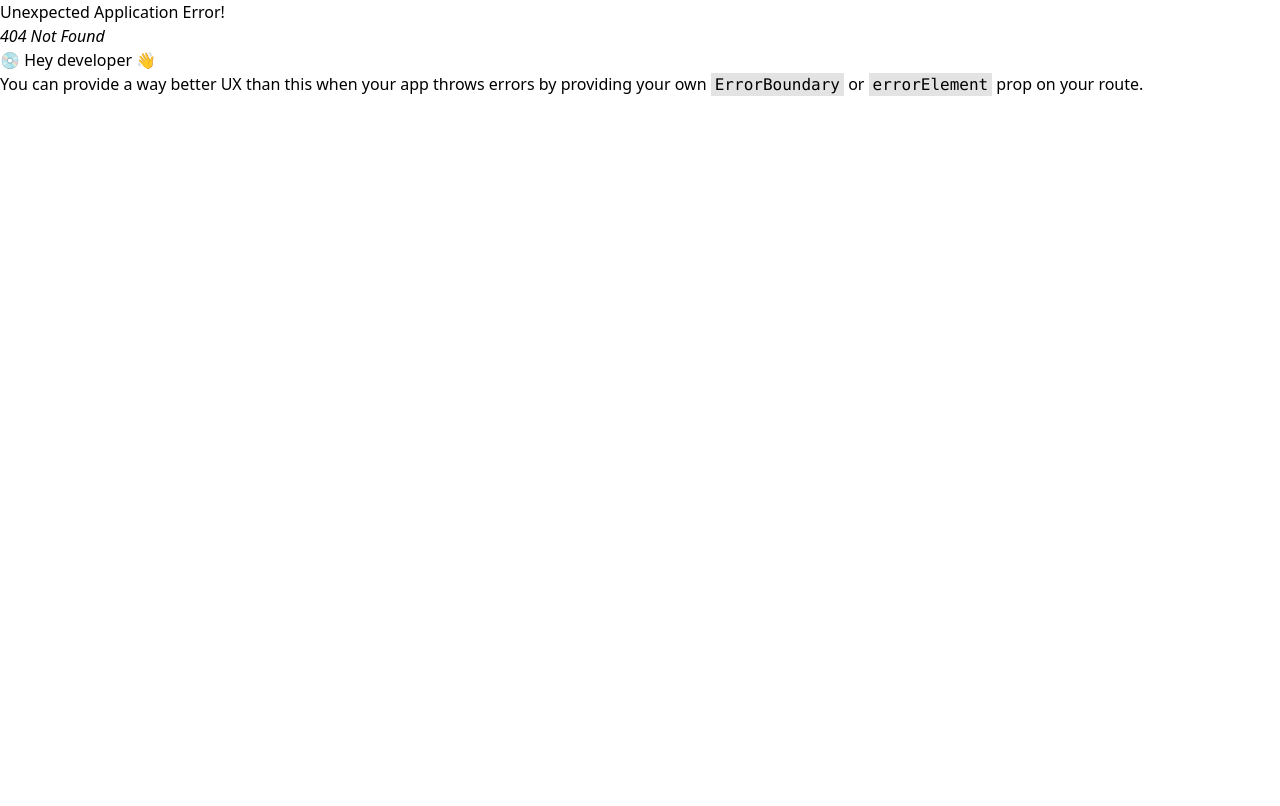
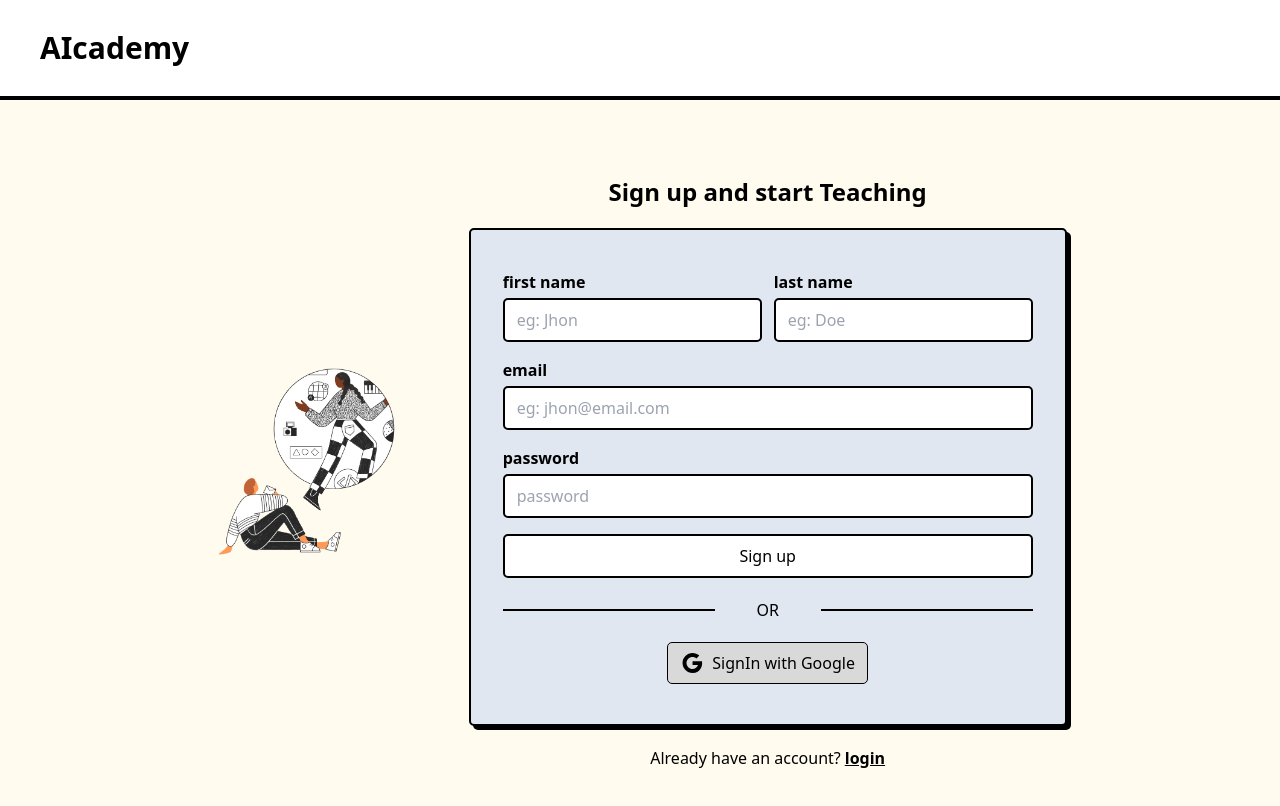
Before and after one commit to abhiram-ar/aicademy-fontend, a React (Vite) app: page /teach/signup in a window 1280 px wide. Before the commit this address had no page. Shown: the top 806 px of the page. Built offline with nearby package versions, Linux system fonts and the light colour scheme.

Commit message:
teacher auth init

```diff
--- a/src/components/extended/TeachButton.tsx
+++ b/src/components/extended/TeachButton.tsx
@@ -1,8 +1,11 @@
+import { useNavigate } from "react-router-dom"
 import {Button} from "../ui/button"
 
 const TeachButton = () => {
+
+  const navigate = useNavigate()
   return (
-    <Button variant="neutral" size="md">Teach</Button>
+    <Button variant="neutral" size="md" onClick={()=> navigate("/teach/login")}>Teach</Button>
   )
 }
 
--- /dev/null
+++ b/src/pages/teacher/auth/TeacherLoginPage.tsx
@@ -0,0 +1,71 @@
+import Login from "@/components/auth/Login";
+import BodyBlock from "@/components/base/BodyBlock";
+import NavbarOnlyLogo from "@/components/extended/NavbarOnlyLogo";
+import loginArt from "./../../../assets/loginArt.png";
+import { Link, useNavigate } from "react-router-dom";
+import { useLoginMutation } from "@/redux/features/auth/authApi";
+import { setCredentials } from "@/redux/features/auth/authSlice";
+import { useDispatch } from "react-redux";
+import { useToast } from "../../../hooks/use-toast";
+import { Toaster } from "@/components/ui/toaster";
+
+const TeacherLoginPage = () => {
+    const dispatch = useDispatch();
+    const { toast } = useToast();
+    const navigate = useNavigate();
+
+    const handleLogin: (data: object) => void = async (data) => {
+        console.log(data);
+        try {
+            const payload = await login(data).unwrap();
+            dispatch(
+                setCredentials({
+                    accessToken: payload.token,
+                    user: payload.teacher,
+                })
+            );
+            navigate("/");
+        } catch (error) {
+            console.error("error while logging in", error);
+            toast({
+                variant: "destructive",
+                title: "Error while Login",
+                description: (error as { data: { message: string } }).data
+                    .message,
+            });
+        }
+    };
+
+    const [login] = useLoginMutation();
+    return (
+        <>
+            <NavbarOnlyLogo />
+            <BodyBlock>
+                <Toaster />
+                <div className="w-full lg:w-2/3  mx-auto flex-col min-h-fit h-[90vh] lg:flex lg:flex-row justify-between items-center gap-10">
+                    <div className="m-auto mt-20 w-fit">
+                        <h2 className="text-xl font-bold mb-5">
+                            Log in to continue your learning journey
+                        </h2>
+                        <Login handleLogin={handleLogin} />
+                        <p className="text-center mt-5 font-medium">
+                            Don’t have an account?
+                            <Link
+                                to="/teach/signup"
+                                className="font-bold underline ms-1"
+                            >
+                                Singup
+                            </Link>
+                        </p>
+                    </div>
+
+                    <div className="w-full flex justify-center items-center -mt-5">
+                        <img src={loginArt} alt="login Art peice" />
+                    </div>
+                </div>
+            </BodyBlock>
+        </>
+    );
+};
+
+export default TeacherLoginPage;
--- /dev/null
+++ b/src/pages/teacher/auth/TeacherSignupPage.tsx
@@ -0,0 +1,109 @@
+import Signup from "@/components/auth/Signup";
+import BodyBlock from "@/components/base/BodyBlock";
+import NavbarOnlyLogo from "@/components/extended/NavbarOnlyLogo";
+import SignupArt from "./../../../assets/SignupArt.png";
+import { Link, useNavigate } from "react-router-dom";
+import {
+    useRegisterMutation,
+    useVerifyMutation,
+} from "@/redux/features/auth/authApi";
+import { useState } from "react";
+import Otp from "@/components/auth/Otp";
+import { newUser } from "@/components/auth/Signup";
+import { Toaster } from "@/components/ui/toaster";
+import { toast } from "@/hooks/use-toast";
+
+const TeacherSignupPage = () => {
+    const [register, { isLoading: isRegistrationLoading }] =
+        useRegisterMutation();
+    const [verifyEmail, { isLoading: isVerifyLoading }] = useVerifyMutation();
+    const navigate = useNavigate();
+
+    const [activationDetails, setActivationDetails] = useState<{
+        activationToken: string | null;
+        user: newUser | null;
+    }>({
+        activationToken: null,
+        user: null,
+    });
+
+    const handleSignup: (data: newUser) => void = async (data) => {
+        console.log(data);
+        try {
+            const payload = await register(data).unwrap();
+            setActivationDetails({
+                activationToken: payload.activationToken,
+                user: data,
+            });
+        } catch (error) {
+            console.error("error while user signup");
+            console.log(error);
+             toast({
+                variant: "destructive",
+                title: "Error while signup",
+                description: (error as { data: { message: string } }).data
+                    .message,
+            });
+        }
+    };
+
+    const handleOTPVerification: (otp: string) => void = async (otp) => {
+        console.log(otp);
+        try {
+            const res = await verifyEmail({
+                activationCode: otp,
+                activationToken: activationDetails.activationToken,
+            }).unwrap();
+            console.log(res);
+            navigate("/teach/login");
+        } catch (error) {
+            console.warn("error while verifying user account", error);
+            //toast
+        }
+    };
+
+    return (
+        <>
+            <NavbarOnlyLogo />
+            <BodyBlock>
+                <Toaster/>
+                <div className="w-full lg:w-2/3 mx-auto flex flex-col-reverse min-h-fit h-[90vh] lg:flex lg:flex-row justify-center items-center gap-16">
+                    <div className="w-full flex justify-center items-center">
+                        <img src={SignupArt} alt="login Art peice" />
+                    </div>
+
+                    <div className="m-auto mt-20 w-fit">
+                        <h2 className="text-2xl font-bold mb-5 text-center">
+                            Sign up and start Teaching
+                        </h2>
+                        {!activationDetails.activationToken ? (
+                            <>
+                                <Signup
+                                    handleSignup={handleSignup}
+                                    isSignupDisabled={isRegistrationLoading}
+                                />
+                                <p className="text-center mt-5 font-medium">
+                                    Already have an account?
+                                    <Link
+                                        to="/login"
+                                        className="font-bold underline ms-1"
+                                    >
+                                        login
+                                    </Link>
+                                </p>
+                            </>
+                        ) : (
+                            <Otp
+                                email={activationDetails.user?.email}
+                                handleOTPVerification={handleOTPVerification}
+                                isVerifyDisabled={isVerifyLoading}
+                            />
+                        )}
+                    </div>
+                </div>
+            </BodyBlock>
+        </>
+    );
+};
+
+export default TeacherSignupPage;
```
Also changed, not shown: src/main.tsx (+15 -0 lines).
